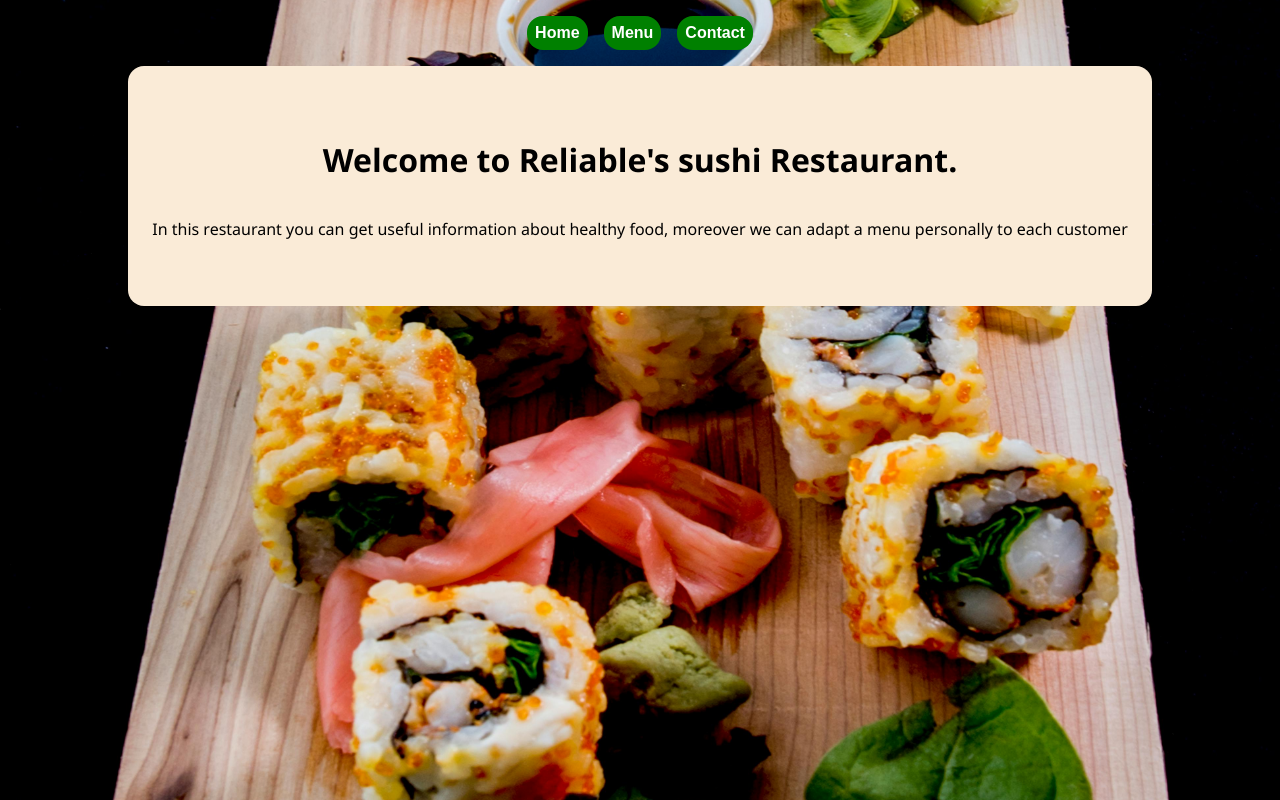
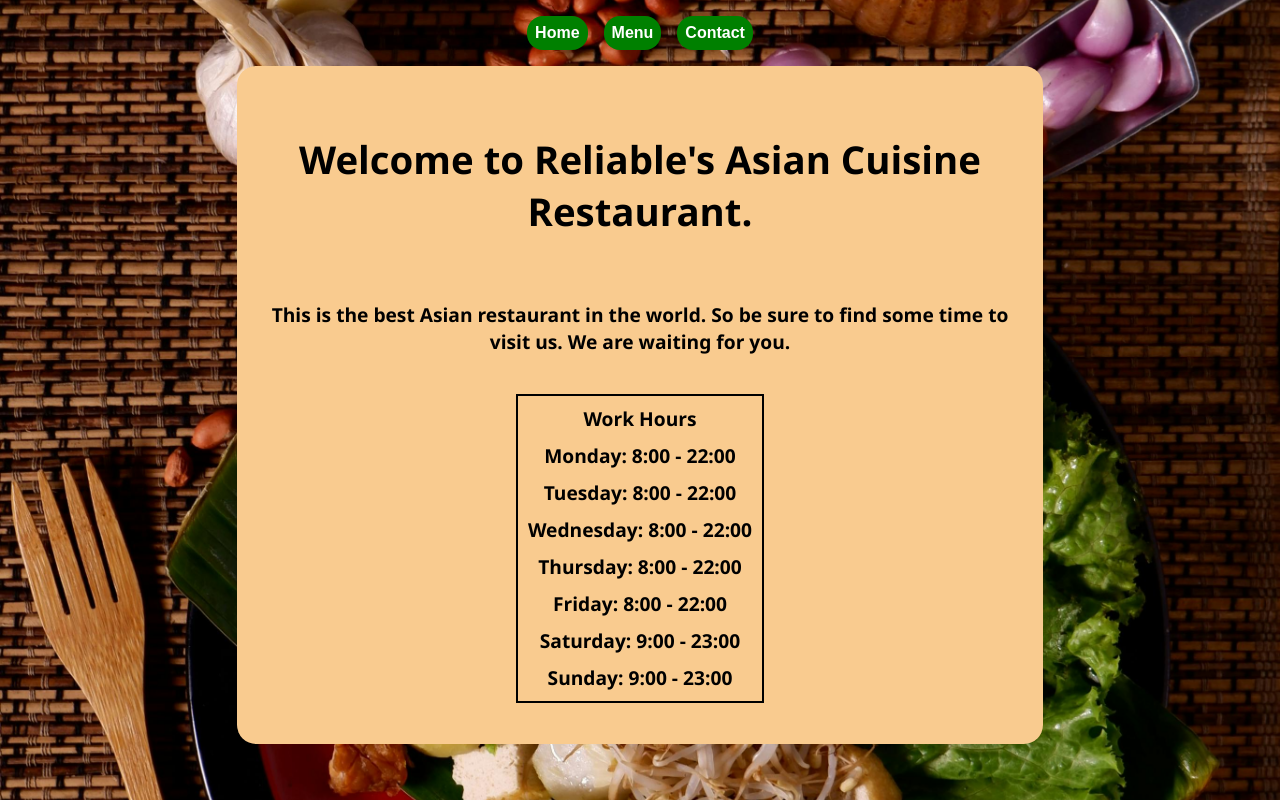
Before and after one commit to Rel1able/Restaurant-page, a website built with webpack: page src/template.html in a window 1280 px wide. Built offline with nearby package versions, Linux system fonts and the light colour scheme.

Commit message:
final version restaurant page

```diff
--- a/src/contact.js
+++ b/src/contact.js
@@ -6,7 +6,15 @@ function showContacts() {
     header.textContent = "Contact us";
 
     content.appendChild(header);
-
+    const phoneNumber = document.createElement("div");
+    phoneNumber.textContent = "Call us: 999 - 999 - 999 - 999";
+    content.appendChild(phoneNumber);
+    const email = document.createElement("div");
+    email.textContent = "Write us: randomemail@somerandom.com";
+    content.appendChild(email);
+    const address = document.createElement("div");
+    address.textContent = "Visit us: random country, random street 222";
+    content.appendChild(address);
 }
 
 export default showContacts;
--- a/src/load-page.js
+++ b/src/load-page.js
@@ -3,15 +3,48 @@ function loadPage() {
     content.classList.add("load-content");
 
     const header = document.createElement("h1");
-    header.textContent = "Welcome to Reliable's sushi Restaurant.";
+    header.textContent = "Welcome to Reliable's Asian Cuisine Restaurant. ";
 
 
     content.appendChild(header);
 
     const description = document.createElement("p");
-    description.textContent = "In this restaurant you can get useful information about healthy food, moreover we can adapt a menu personally to each customer";
+    description.textContent = "This is the best Asian restaurant in the world. So be sure to find some time to visit us. We are waiting for you.";
 
     content.appendChild(description);
+
+    const schedule = document.createElement("div");
+    schedule.textContent = "Work Hours";
+    schedule.classList.add("schedule");
+    content.appendChild(schedule);
+
+    const monday = document.createElement("div");
+    monday.textContent = "Monday: 8:00 - 22:00";
+    schedule.appendChild(monday);
+
+    const tuesday = document.createElement("div");
+    tuesday.textContent = "Tuesday: 8:00 - 22:00";
+    schedule.appendChild(tuesday);
+
+    const wednesday = document.createElement("div");
+    wednesday.textContent = "Wednesday: 8:00 - 22:00";
+    schedule.appendChild(wednesday);
+
+    const thursday = document.createElement("div");
+    thursday.textContent = "Thursday: 8:00 - 22:00";
+    schedule.appendChild(thursday);
+
+    const friday = document.createElement("div");
+    friday.textContent = "Friday: 8:00 - 22:00";
+    schedule.appendChild(friday);
+
+    const saturday = document.createElement("div");
+    saturday.textContent = "Saturday: 9:00 - 23:00";
+    schedule.appendChild(saturday);
+
+    const sunday = document.createElement("div");
+    sunday.textContent = "Sunday: 9:00 - 23:00";
+    schedule.appendChild(sunday);
 }
 
 export default loadPage;
--- a/src/menu.js
+++ b/src/menu.js
@@ -10,7 +10,7 @@ function showMenu() {
     content.classList.add("menu-content");
 
     const header = document.createElement("h1");
-    header.textContent = "Here you can find our menu";
+    header.textContent = "Menu";
 
     content.appendChild(header);
 
--- a/src/styles.css
+++ b/src/styles.css
@@ -4,7 +4,7 @@ body {
     height: 100vh;
     margin: 0;
     padding: 0;
-    background-image: url(pexels-frans-van-heerden-201846-670702.jpg);
+    background-image: url(background.jpg);
     background-size: cover;
     background-position: center;
     display: flex;
@@ -42,28 +42,44 @@ body {
 
 
 .container>div {
-    background-color: red;
-    width: 200px;
-    height: 150px;
+
+    width: 250px;
+    height: 180px;
+    font-weight: bold;
 
 }
 
 .load-content {
 
-    background-color: antiquewhite;
-    height: 30%;
-    width: 80%;
+    background-color: rgb(249, 203, 143);
+    height: 80%;
+    width: 60%;
+    font-size: 1.2em;
+    font-weight: bold;
+    gap: 1em;
+    padding: 1em;
+
 }
 
 .menu-content {
-    background-color: antiquewhite;
-    height: 90%;
-    width: 60%;
+    background-color: rgb(249, 203, 143);
+    ;
+    height: 250;
+    width: 300;
+
 }
 
+
 .contacts-content {
-    background-color: antiquewhite;
-    width: 60%;
+    background-color: rgb(249, 203, 143);
+    ;
+    width: 50%;
+    height: 300px;
+    gap: 2em;
+    font-weight: bold;
+    font-size: 1.2em;
+    padding: 1em;
+
 }
 
 
@@ -85,3 +101,12 @@ img {
     width: 200px;
     height: 120px;
 }
+
+.schedule {
+    font-weight: bold;
+    border: 2px solid;
+    padding: 0.5em;
+    display: flex;
+    flex-direction: column;
+    gap: 10px;
+}
```
Also changed, not shown: README.md, src/background.jpg (added), src/pexels-frans-van-heerden-201846-670702.jpg (deleted).
